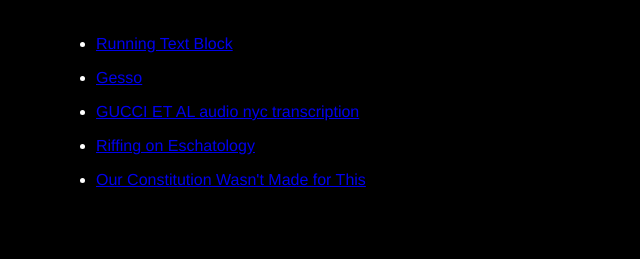
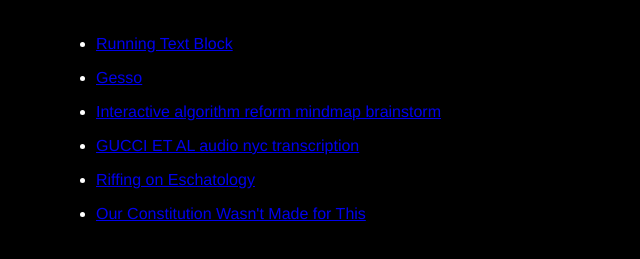
Before and after one commit to samueldouma/samsweb_4.1, a plain HTML site: page scribo.html in a window 1280 px wide. Shown: the part 93-352 px from the top of the page, without its empty margins (194-834 px from the left). Drawn offline with Linux system fonts and the light colour scheme.

Commit message:
Update scribo.html

```diff
--- a/scribo.html
+++ b/scribo.html
@@ -14,6 +14,7 @@
     <ul>
       <li><a href="scribo_textblock.html">Running Text Block</a></li>
       <li><a href="scribo_gesso.html">Gesso</a></li>
+       <li><a href="algorithmmindmap.html">Interactive algorithm reform mindmap brainstorm</a></li>
       <li><a href="GUCCI_ET_AL_audio_nyc_transcription.html">GUCCI ET AL audio nyc transcription</a></li>
       <li><a href="Riffing_on_eschatology.html">Riffing on Eschatology</a></li>
       <li><a href="Our_Constitution_Wasnt_Made_for_This.html">Our Constitution Wasn't Made for This</a></li>
```
